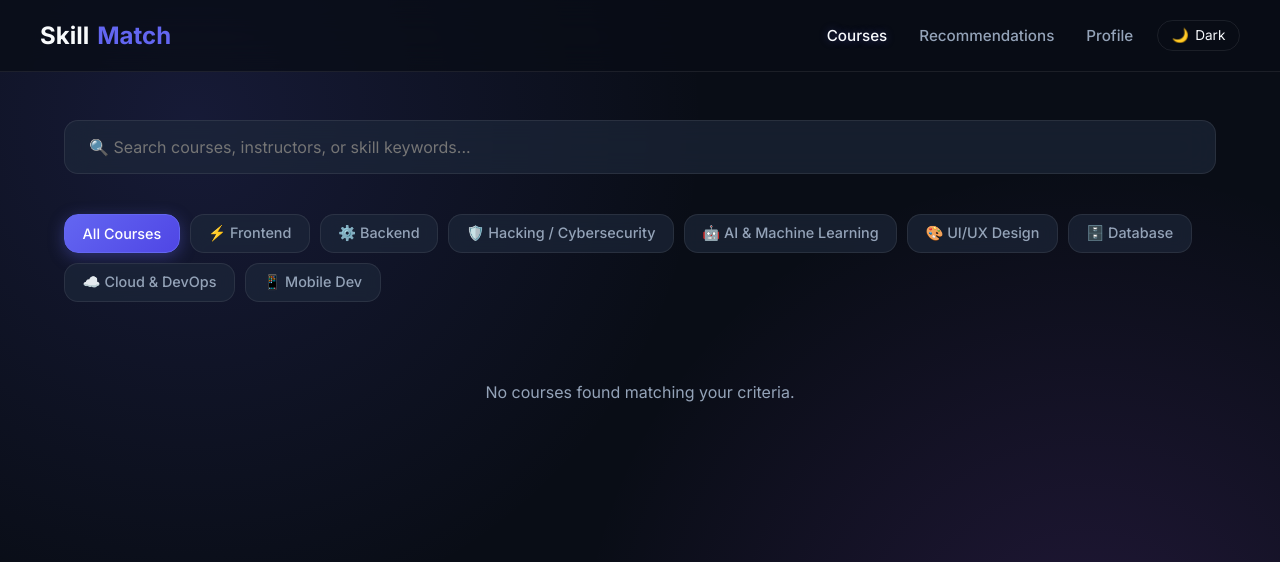
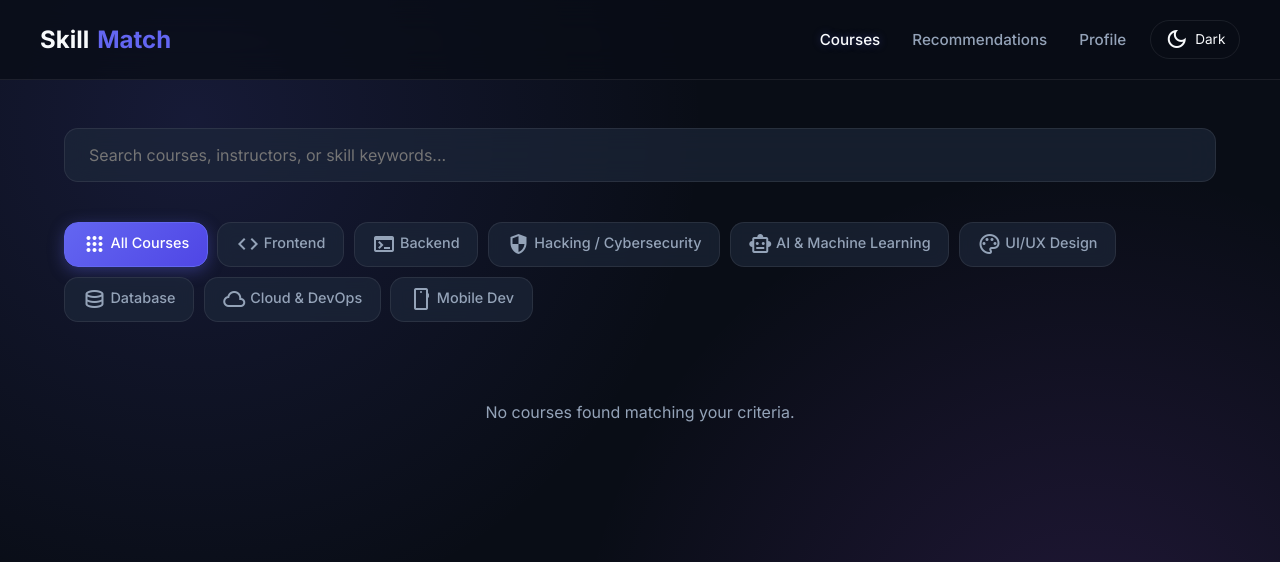
Before and after one commit to 2lert/Skills-utilization, a Flask app: page /courses in a window 1280 px wide. Shown: the top 562 px of the page. Run offline with Flask 3, Linux system fonts and the light colour scheme; data that the repository does not hold is empty.

Commit message:
final push1

```diff
--- a/static/main.js
+++ b/static/main.js
@@ -9,7 +9,7 @@ function updateThemeButtonUI(theme) {
   const label = document.getElementById('themeToggleLabel');
   const icon = document.getElementById('themeToggleIcon');
   if (label) label.textContent = theme === 'light' ? 'Light' : 'Dark';
-  if (icon) icon.textContent = theme === 'light' ? '☀️' : '🌙';
+  if (icon) icon.textContent = theme === 'light' ? 'light_mode' : 'dark_mode';
 }
 
 function toggleTheme() {
@@ -57,11 +57,11 @@ function togglePasswordVisibility(inputId, btn) {
   if (!input) return;
   if (input.type === 'password') {
     input.type = 'text';
-    btn.textContent = '🙈';
+    btn.innerHTML = '<span class="material-symbols-outlined">visibility_off</span>';
     btn.setAttribute('aria-label', 'Hide password');
   } else {
     input.type = 'password';
-    btn.textContent = '👁️';
+    btn.innerHTML = '<span class="material-symbols-outlined">visibility</span>';
     btn.setAttribute('aria-label', 'Show password');
   }
 }
@@ -283,14 +283,14 @@ async function toggleFavoriteCourse(courseId, btnElem) {
         userFavoriteCourseIds.add(courseId);
         if (btnElem) {
           btnElem.classList.add('is-favorite');
-          btnElem.textContent = '❤️';
+          btnElem.innerHTML = '<span class="material-symbols-outlined">favorite</span>';
           btnElem.title = 'Remove from favorites';
         }
       } else {
         userFavoriteCourseIds.delete(courseId);
         if (btnElem) {
           btnElem.classList.remove('is-favorite');
-          btnElem.textContent = '🤍';
+          btnElem.innerHTML = '<span class="material-symbols-outlined">favorite</span>';
           btnElem.title = 'Add to favorites';
         }
       }
@@ -327,7 +327,7 @@ async function loadCourses(searchQuery = '', category = 'all') {
       <div>
         <div style="display: flex; justify-content: space-between; align-items: flex-start; gap: 0.5rem; margin-bottom: 0.5rem;">
           <h3 style="font-size: 1.2rem; font-weight: 700; color: var(--text-main);">${c.title}</h3>
-          <button type="button" onclick="toggleFavoriteCourse('${c.id}', this)" class="heart-btn ${isFav ? 'is-favorite' : ''}" title="${isFav ? 'Remove from favorites' : 'Add to favorites'}">${isFav ? '❤️' : '🤍'}</button>
+          <button type="button" onclick="toggleFavoriteCourse('${c.id}', this)" class="heart-btn ${isFav ? 'is-favorite' : ''}" title="${isFav ? 'Remove from favorites' : 'Add to favorites'}"><span class="material-symbols-outlined">favorite</span></button>
         </div>
         <p style="color: var(--text-muted); margin: 0.5rem 0;">Instructor: ${c.instructor}</p>
         <p style="font-size: 0.95rem; margin-bottom: 1rem;">${c.description || ''}</p>
@@ -336,7 +336,7 @@ async function loadCourses(searchQuery = '', category = 'all') {
         </div>
       </div>
       <div>
-        <a href="/course-details?id=${c.id}" class="btn-outline" style="font-size:0.85rem; padding:0.4rem 0.8rem; width: 100%; text-align: center; text-decoration: none; display: block;">👁️ View Course Details</a>
+        <a href="/course-details?id=${c.id}" class="btn-outline" style="font-size:0.85rem; padding:0.4rem 0.8rem; width: 100%; text-align: center; text-decoration: none; display: block;"><span class="material-symbols-outlined">visibility</span> View Course Details</a>
       </div>
     </div>
   `;
@@ -391,7 +391,7 @@ async function loadRecommendations() {
             <h3>${c.title}</h3>
             <span class="match-pill">${c.match_score > 0 ? `Matched: ${c.matched_skills.slice(0, 2).join(', ')}` : 'Recommended'}</span>
           </div>
-          <button type="button" onclick="toggleFavoriteCourse('${c.id}', this)" class="heart-btn ${isFav ? 'is-favorite' : ''}" title="${isFav ? 'Remove from favorites' : 'Add to favorites'}">${isFav ? '❤️' : '🤍'}</button>
+          <button type="button" onclick="toggleFavoriteCourse('${c.id}', this)" class="heart-btn ${isFav ? 'is-favorite' : ''}" title="${isFav ? 'Remove from favorites' : 'Add to favorites'}"><span class="material-symbols-outlined">favorite</span></button>
         </div>
         <p style="color: var(--text-muted); margin-bottom: 0.5rem;">Instructor: ${c.instructor}</p>
         <p style="font-size: 0.95rem; margin-bottom: 1rem;">${c.description || ''}</p>
@@ -400,7 +400,7 @@ async function loadRecommendations() {
         </div>
       </div>
       <div>
-        <a href="/course-details?id=${c.id}" class="btn-outline" style="font-size:0.85rem; padding:0.4rem 0.8rem; width: 100%; text-align: center; text-decoration: none; display: block;">👁️ View Course Details</a>
+        <a href="/course-details?id=${c.id}" class="btn-outline" style="font-size:0.85rem; padding:0.4rem 0.8rem; width: 100%; text-align: center; text-decoration: none; display: block;"><span class="material-symbols-outlined">visibility</span> View Course Details</a>
       </div>
     </div>
   `;
@@ -458,8 +458,8 @@ async function loadProfile() {
         </div>
       </div>
       <div style="display: flex; gap: 0.5rem; flex-wrap: wrap;">
-        <button onclick="toggleEditProfileForm()" class="btn-outline" style="font-size: 0.85rem; padding: 0.5rem 1rem;">✏️ Edit Profile</button>
-        <button onclick="toggleChangePasswordForm()" class="btn-outline" style="font-size: 0.85rem; padding: 0.5rem 1rem; border-color: rgba(168, 85, 247, 0.4); color: #c084fc;">🔑 Change Password</button>
+        <button onclick="toggleEditProfileForm()" class="btn-outline" style="font-size: 0.85rem; padding: 0.5rem 1rem;"><span class="material-symbols-outlined">edit</span> Edit Profile</button>
+        <button onclick="toggleChangePasswordForm()" class="btn-outline" style="font-size: 0.85rem; padding: 0.5rem 1rem; border-color: rgba(168, 85, 247, 0.4); color: #c084fc;"><span class="material-symbols-outlined">key</span> Change Password</button>
       </div>
     </div>
 
@@ -496,20 +496,20 @@ async function loadProfile() {
 
     <!-- Hidden Change Password Form -->
     <div id="changePasswordContainer" style="display: none; background: var(--subcard-bg); padding: 1.5rem; border-radius: var(--radius-md); border: 0.0625rem solid rgba(168, 85, 247, 0.4); margin-bottom: 1.5rem;">
-      <h3 style="font-size: 1.1rem; font-weight: 700; margin-bottom: 1rem; color: var(--text-main);">🔑 Change Account Password</h3>
+      <h3 style="font-size: 1.1rem; font-weight: 700; margin-bottom: 1rem; color: var(--text-main);"><span class="material-symbols-outlined">key</span> Change Account Password</h3>
       <div style="display: grid; grid-template-columns: repeat(auto-fit, minmax(14rem, 1fr)); gap: 1rem; margin-bottom: 1rem;">
         <div>
           <label style="font-size: 0.85rem; color: var(--text-muted); display: block; margin-bottom: 0.4rem;">Current (Old) Password</label>
           <div style="position: relative;">
             <input type="password" id="oldPasswordInput" class="glow-input" placeholder="Enter your current password">
-            <button type="button" onclick="togglePasswordVisibility('oldPasswordInput', this)" style="position: absolute; right: 0.75rem; top: 50%; transform: translateY(-50%); background: none; border: none; cursor: pointer; font-size: 1rem;" aria-label="Show password">👁️</button>
+            <button type="button" onclick="togglePasswordVisibility('oldPasswordInput', this)" style="position: absolute; right: 0.75rem; top: 50%; transform: translateY(-50%); background: none; border: none; cursor: pointer;" aria-label="Show password"><span class="material-symbols-outlined">visibility</span></button>
           </div>
         </div>
         <div>
           <label style="font-size: 0.85rem; color: var(--text-muted); display: block; margin-bottom: 0.4rem;">New Password</label>
           <div style="position: relative;">
             <input type="password" id="newPasswordInput" class="glow-input" placeholder="Min 8 chars, 1 uppercase, 1 number, 1 symbol">
-            <button type="button" onclick="togglePasswordVisibility('newPasswordInput', this)" style="position: absolute; right: 0.75rem; top: 50%; transform: translateY(-50%); background: none; border: none; cursor: pointer; font-size: 1rem;" aria-label="Show password">👁️</button>
+            <button type="button" onclick="togglePasswordVisibility('newPasswordInput', this)" style="position: absolute; right: 0.75rem; top: 50%; transform: translateY(-50%); background: none; border: none; cursor: pointer;" aria-label="Show password"><span class="material-symbols-outlined">visibility</span></button>
           </div>
         </div>
       </div>
@@ -538,7 +538,7 @@ async function loadProfile() {
     <div style="margin-bottom: 2rem;">
       <div style="display: flex; justify-content: space-between; align-items: center; margin-bottom: 0.75rem;">
         <h3 style="font-size: 1.1rem; color: var(--text-main);">Selected Skills & Interests</h3>
-        <button onclick="toggleAddSkillForm()" class="btn-indigo" style="font-size: 0.85rem; padding: 0.4rem 0.9rem;">➕ Add New Skill</button>
+        <button onclick="toggleAddSkillForm()" class="btn-indigo" style="font-size: 0.85rem; padding: 0.4rem 0.9rem;"><span class="material-symbols-outlined">add</span> Add New Skill</button>
       </div>
 
       <!-- Hidden inline Add Skill Form -->
@@ -559,8 +559,8 @@ async function loadProfile() {
         ${(u.skills || []).length > 0
           ? u.skills.map(s => `
               <span class="badge-tag" style="padding: 0.4rem 0.8rem; font-size: 0.85rem; display: inline-flex; align-items: center; gap: 0.5rem; margin-bottom: 0.4rem;">
-                ⚡ ${s.skill_name} (${s.proficiency || 'Beginner'})
-                <button onclick="deleteSkill('${s.skill_id}')" style="background: none; border: none; color: var(--text-muted); cursor: pointer; font-size: 0.9rem; padding: 0; line-height: 1; transition: color 0.2s;" onmouseover="this.style.color='#f87171'" onmouseout="this.style.color='var(--text-muted)'" title="Remove Skill">✕</button>
+                <span class="material-symbols-outlined">bolt</span> ${s.skill_name} (${s.proficiency || 'Beginner'})
+                <button onclick="deleteSkill('${s.skill_id}')" style="background: none; border: none; color: var(--text-muted); cursor: pointer; padding: 0; display: inline-flex; align-items: center; transition: color 0.2s;" onmouseover="this.style.color='#f87171'" onmouseout="this.style.color='var(--text-muted)'" title="Remove Skill"><span class="material-symbols-outlined" style="font-size: 1rem;">close</span></button>
               </span>
             `).join(' ')
           : '<p style="color: var(--text-muted); font-size: 0.9rem;">No skills selected yet.</p>'}
@@ -570,7 +570,7 @@ async function loadProfile() {
     <!-- Favorite Courses Section -->
     <div style="border-top: 0.0625rem solid var(--border-glass); padding-top: 1.5rem; margin-top: 1.5rem;">
       <h3 style="font-size: 1.2rem; font-weight: 700; margin-bottom: 1rem; display: flex; align-items: center; gap: 0.5rem; color: var(--text-main);">
-        ❤️ Favorite Courses <span style="font-size: 0.8rem; color: #f43f5e; background: rgba(244, 63, 94, 0.15); padding: 0.2rem 0.5rem; border-radius: 1rem;">${favList.length}</span>
+        <span class="material-symbols-outlined" style="color: #f43f5e; font-variation-settings: 'FILL' 1;">favorite</span> Favorite Courses <span style="font-size: 0.8rem; color: #f43f5e; background: rgba(244, 63, 94, 0.15); padding: 0.2rem 0.5rem; border-radius: 1rem;">${favList.length}</span>
       </h3>
 
       ${favList.length > 0
@@ -580,7 +580,7 @@ async function loadProfile() {
                 <div>
                   <div style="display: flex; justify-content: space-between; align-items: flex-start; margin-bottom: 0.3rem;">
                     <h4 style="font-size: 1.05rem; color: var(--text-main);">${c.title}</h4>
-                    <button type="button" onclick="toggleFavoriteCourse('${c.id}', this)" class="heart-btn is-favorite" style="width: 1.8rem; height: 1.8rem; font-size: 0.9rem;" title="Remove from favorites">❤️</button>
+                    <button type="button" onclick="toggleFavoriteCourse('${c.id}', this)" class="heart-btn is-favorite" style="width: 1.8rem; height: 1.8rem;" title="Remove from favorites"><span class="material-symbols-outlined">favorite</span></button>
                   </div>
                   <p style="font-size: 0.85rem; color: var(--text-muted); margin-bottom: 0.5rem;">Instructor: ${c.instructor}</p>
                   <p style="font-size: 0.85rem; color: var(--text-muted); margin-bottom: 0.75rem; display: -webkit-box; -webkit-line-clamp: 2; -webkit-box-orient: vertical; overflow: hidden;">${c.description || ''}</p>
@@ -601,7 +601,7 @@ async function loadProfile() {
     <!-- Enrolled Courses Section -->
     <div style="border-top: 0.0625rem solid var(--border-glass); padding-top: 1.5rem; margin-top: 1.5rem;">
       <h3 style="font-size: 1.2rem; font-weight: 700; margin-bottom: 1rem; display: flex; align-items: center; gap: 0.5rem; color: var(--text-main);">
-        🎓 Enrolled Courses <span style="font-size: 0.8rem; color: var(--primary-indigo); background: rgba(99, 102, 241, 0.15); padding: 0.2rem 0.5rem; border-radius: 1rem;">${enrolledList.length}</span>
+        <span class="material-symbols-outlined" style="color: var(--primary-indigo);">school</span> Enrolled Courses <span style="font-size: 0.8rem; color: var(--primary-indigo); background: rgba(99, 102, 241, 0.15); padding: 0.2rem 0.5rem; border-radius: 1rem;">${enrolledList.length}</span>
       </h3>
 
       ${enrolledList.length > 0
@@ -829,7 +829,7 @@ async function loadCourseDetails() {
         <h1 style="font-size: 2rem; font-weight: 800; margin-bottom: 0.5rem; color: var(--text-main);">${c.title}</h1>
         <p style="color: var(--primary-indigo); font-weight: 600; font-size: 1.05rem;">Instructor: ${c.instructor}</p>
       </div>
-      <button type="button" onclick="toggleFavoriteCourse('${c.id}', this)" class="heart-btn ${isFav ? 'is-favorite' : ''}" style="margin-top: 1rem;" title="${isFav ? 'Remove from favorites' : 'Add to favorites'}">${isFav ? '❤️' : '🤍'}</button>
+      <button type="button" onclick="toggleFavoriteCourse('${c.id}', this)" class="heart-btn ${isFav ? 'is-favorite' : ''}" style="margin-top: 1rem;" title="${isFav ? 'Remove from favorites' : 'Add to favorites'}"><span class="material-symbols-outlined">favorite</span></button>
     </div>
 
     <div style="background: var(--subcard-bg); padding: 1.5rem; border-radius: var(--radius-md); border: 0.0625rem solid var(--border-glass); margin-bottom: 1.5rem;">
@@ -840,17 +840,17 @@ async function loadCourseDetails() {
     <div style="margin-bottom: 2rem;">
       <h3 style="font-size: 1.1rem; margin-bottom: 0.75rem;">Skills & Technologies Covered</h3>
       <div>
-        ${(c.skill_requirements || '').split(',').map(s => `<span class="badge-tag" style="padding: 0.4rem 0.8rem; font-size: 0.85rem;">⚡ ${s.trim()}</span>`).join(' ')}
+        ${(c.skill_requirements || '').split(',').map(s => `<span class="badge-tag" style="padding: 0.4rem 0.8rem; font-size: 0.85rem;"><span class="material-symbols-outlined" style="font-size: 1rem; vertical-align: middle;">bolt</span> ${s.trim()}</span>`).join(' ')}
       </div>
     </div>
 
     <div id="enrollActionContainer" style="border-top: 0.0625rem solid var(--border-glass); padding-top: 1.5rem; display: flex; justify-content: space-between; align-items: center; flex-wrap: wrap; gap: 1rem;">
       ${isEnrolled
         ? `<div style="display: flex; align-items: center; gap: 1rem;">
-            <span style="color: #4ade80; font-weight: 600; font-size: 1.05rem;">✅ You are enrolled in this course</span>
+            <span style="color: #4ade80; font-weight: 600; font-size: 1.05rem;"><span class="material-symbols-outlined" style="color: #4ade80; vertical-align: middle;">check_circle</span> You are enrolled in this course</span>
             <button onclick="unenrollFromCourse('${c.id}', true)" class="btn-outline" style="border-color: rgba(239, 68, 68, 0.4); color: #f87171;">Unenroll</button>
            </div>`
-        : `<button onclick="enrollInCourse('${c.id}')" class="btn-indigo" style="padding: 0.75rem 2rem; font-size: 1rem;">🎓 Enroll in Course</button>`
+        : `<button onclick="enrollInCourse('${c.id}')" class="btn-indigo" style="padding: 0.75rem 2rem; font-size: 1rem;"><span class="material-symbols-outlined" style="vertical-align: middle;">school</span> Enroll in Course</button>`
       }
       <a href="/courses" class="btn-outline">Browse More Courses</a>
     </div>
--- a/static/style.css
+++ b/static/style.css
@@ -187,6 +187,22 @@ footer {
   box-shadow: 0 0 0.75rem rgba(244, 63, 94, 0.3);
 }
 
+.material-symbols-outlined {
+  vertical-align: middle;
+  font-size: 1.15rem;
+  line-height: 1;
+  font-variation-settings: 'FILL' 0, 'wght' 400, 'GRAD' 0, 'opsz' 24;
+}
+
+.heart-btn .material-symbols-outlined {
+  font-size: 1rem;
+}
+
+.heart-btn.is-favorite .material-symbols-outlined {
+  font-variation-settings: 'FILL' 1, 'wght' 400, 'GRAD' 0, 'opsz' 24;
+  color: #f43f5e;
+}
+
 .nav-right {
   display: flex;
   align-items: center;
--- a/templates/course-details.html
+++ b/templates/course-details.html
@@ -5,6 +5,7 @@
   <title>Course Details - SkillMatch</title>
   <link rel="stylesheet" href="/static/style.css">
   <link rel="stylesheet" href="/static/courses.css">
+  <link rel="stylesheet" href="https://fonts.googleapis.com/css2?family=Material+Symbols+Outlined:opsz,wght,FILL,GRAD@20..48,100..700,0..1,-50..200" />
 </head>
 <body>
   <nav class="navbar">
@@ -16,7 +17,7 @@
         <li><a href="/profile">Profile</a></li>
       </ul>
       <button onclick="toggleTheme()" class="btn-theme-toggle" title="Toggle Dark / Light Mode">
-        <span id="themeToggleIcon">🌙</span> <span id="themeToggleLabel">Dark</span>
+        <span id="themeToggleIcon" class="material-symbols-outlined">dark_mode</span> <span id="themeToggleLabel">Dark</span>
       </button>
     </div>
   </nav>
--- a/templates/courses.html
+++ b/templates/courses.html
@@ -5,6 +5,7 @@
   <title>Courses - SkillMatch</title>
   <link rel="stylesheet" href="/static/style.css">
   <link rel="stylesheet" href="/static/courses.css">
+  <link rel="stylesheet" href="https://fonts.googleapis.com/css2?family=Material+Symbols+Outlined:opsz,wght,FILL,GRAD@20..48,100..700,0..1,-50..200" />
 </head>
 <body>
   <nav class="navbar">
@@ -16,23 +17,23 @@
         <li><a href="/profile">Profile</a></li>
       </ul>
       <button onclick="toggleTheme()" class="btn-theme-toggle" title="Toggle Dark / Light Mode">
-        <span id="themeToggleIcon">🌙</span> <span id="themeToggleLabel">Dark</span>
+        <span id="themeToggleIcon" class="material-symbols-outlined">dark_mode</span> <span id="themeToggleLabel">Dark</span>
       </button>
     </div>
   </nav>
   <main class="main-container">
-    <input type="text" id="searchInput" class="search-box" placeholder="🔍 Search courses, instructors, or skill keywords...">
+    <input type="text" id="searchInput" class="search-box" placeholder="Search courses, instructors, or skill keywords...">
 
     <div class="category-filters category-filters-container" id="categoryFilters">
-      <button type="button" class="filter-btn active" data-category="all">All Courses</button>
-      <button type="button" class="filter-btn" data-category="frontend">⚡ Frontend</button>
-      <button type="button" class="filter-btn" data-category="backend">⚙️ Backend</button>
-      <button type="button" class="filter-btn" data-category="hacking">🛡️ Hacking / Cybersecurity</button>
-      <button type="button" class="filter-btn" data-category="ai">🤖 AI & Machine Learning</button>
-      <button type="button" class="filter-btn" data-category="design">🎨 UI/UX Design</button>
-      <button type="button" class="filter-btn" data-category="database">🗄️ Database</button>
-      <button type="button" class="filter-btn" data-category="devops">☁️ Cloud & DevOps</button>
-      <button type="button" class="filter-btn" data-category="mobile">📱 Mobile Dev</button>
+      <button type="button" class="filter-btn active" data-category="all"><span class="material-symbols-outlined">apps</span> All Courses</button>
+      <button type="button" class="filter-btn" data-category="frontend"><span class="material-symbols-outlined">code</span> Frontend</button>
+      <button type="button" class="filter-btn" data-category="backend"><span class="material-symbols-outlined">terminal</span> Backend</button>
+      <button type="button" class="filter-btn" data-category="hacking"><span class="material-symbols-outlined">security</span> Hacking / Cybersecurity</button>
+      <button type="button" class="filter-btn" data-category="ai"><span class="material-symbols-outlined">smart_toy</span> AI & Machine Learning</button>
+      <button type="button" class="filter-btn" data-category="design"><span class="material-symbols-outlined">palette</span> UI/UX Design</button>
+      <button type="button" class="filter-btn" data-category="database"><span class="material-symbols-outlined">database</span> Database</button>
+      <button type="button" class="filter-btn" data-category="devops"><span class="material-symbols-outlined">cloud</span> Cloud & DevOps</button>
+      <button type="button" class="filter-btn" data-category="mobile"><span class="material-symbols-outlined">smartphone</span> Mobile Dev</button>
     </div>
 
     <div class="grid-layout" id="courseGrid"></div>
--- a/templates/login.html
+++ b/templates/login.html
@@ -5,12 +5,13 @@
   <title>Login - SkillMatch</title>
   <link rel="stylesheet" href="/static/style.css">
   <link rel="stylesheet" href="/static/auth.css">
+  <link rel="stylesheet" href="https://fonts.googleapis.com/css2?family=Material+Symbols+Outlined:opsz,wght,FILL,GRAD@20..48,100..700,0..1,-50..200" />
 </head>
 <body>
   <nav class="navbar">
     <a href="/courses" class="logo">Skill<span>Match</span></a>
     <button onclick="toggleTheme()" class="btn-theme-toggle" title="Toggle Dark / Light Mode">
-      <span id="themeToggleIcon">🌙</span> <span id="themeToggleLabel">Dark</span>
+      <span id="themeToggleIcon" class="material-symbols-outlined">dark_mode</span> <span id="themeToggleLabel">Dark</span>
     </button>
   </nav>
   <main class="auth-wrapper">
@@ -26,7 +27,7 @@
           <label>Password</label>
           <div class="password-input-wrapper">
             <input type="password" id="password" class="glow-input password-input-padded" required>
-            <button type="button" onclick="togglePasswordVisibility('password', this)" class="password-toggle-btn" title="Toggle Password Visibility">👁️</button>
+            <button type="button" onclick="togglePasswordVisibility('password', this)" class="password-toggle-btn" title="Toggle Password Visibility"><span class="material-symbols-outlined">visibility</span></button>
           </div>
         </div>
 
--- a/templates/profile.html
+++ b/templates/profile.html
@@ -6,6 +6,7 @@
   <link rel="stylesheet" href="/static/style.css">
   <link rel="stylesheet" href="/static/auth.css">
   <link rel="stylesheet" href="/static/courses.css">
+  <link rel="stylesheet" href="https://fonts.googleapis.com/css2?family=Material+Symbols+Outlined:opsz,wght,FILL,GRAD@20..48,100..700,0..1,-50..200" />
 </head>
 <body>
   <nav class="navbar">
@@ -17,7 +18,7 @@
         <li><a href="/profile" class="active">Profile</a></li>
       </ul>
       <button onclick="toggleTheme()" class="btn-theme-toggle" title="Toggle Dark / Light Mode">
-        <span id="themeToggleIcon">🌙</span> <span id="themeToggleLabel">Dark</span>
+        <span id="themeToggleIcon" class="material-symbols-outlined">dark_mode</span> <span id="themeToggleLabel">Dark</span>
       </button>
     </div>
   </nav>
--- a/templates/recommendations.html
+++ b/templates/recommendations.html
@@ -5,6 +5,7 @@
   <title>Recommendations - SkillMatch</title>
   <link rel="stylesheet" href="/static/style.css">
   <link rel="stylesheet" href="/static/courses.css">
+  <link rel="stylesheet" href="https://fonts.googleapis.com/css2?family=Material+Symbols+Outlined:opsz,wght,FILL,GRAD@20..48,100..700,0..1,-50..200" />
 </head>
 <body>
   <nav class="navbar">
@@ -16,7 +17,7 @@
         <li><a href="/profile">Profile</a></li>
       </ul>
       <button onclick="toggleTheme()" class="btn-theme-toggle" title="Toggle Dark / Light Mode">
-        <span id="themeToggleIcon">🌙</span> <span id="themeToggleLabel">Dark</span>
+        <span id="themeToggleIcon" class="material-symbols-outlined">dark_mode</span> <span id="themeToggleLabel">Dark</span>
       </button>
     </div>
   </nav>
```
Also changed, not shown: templates/register.html (+11 -10 lines).
